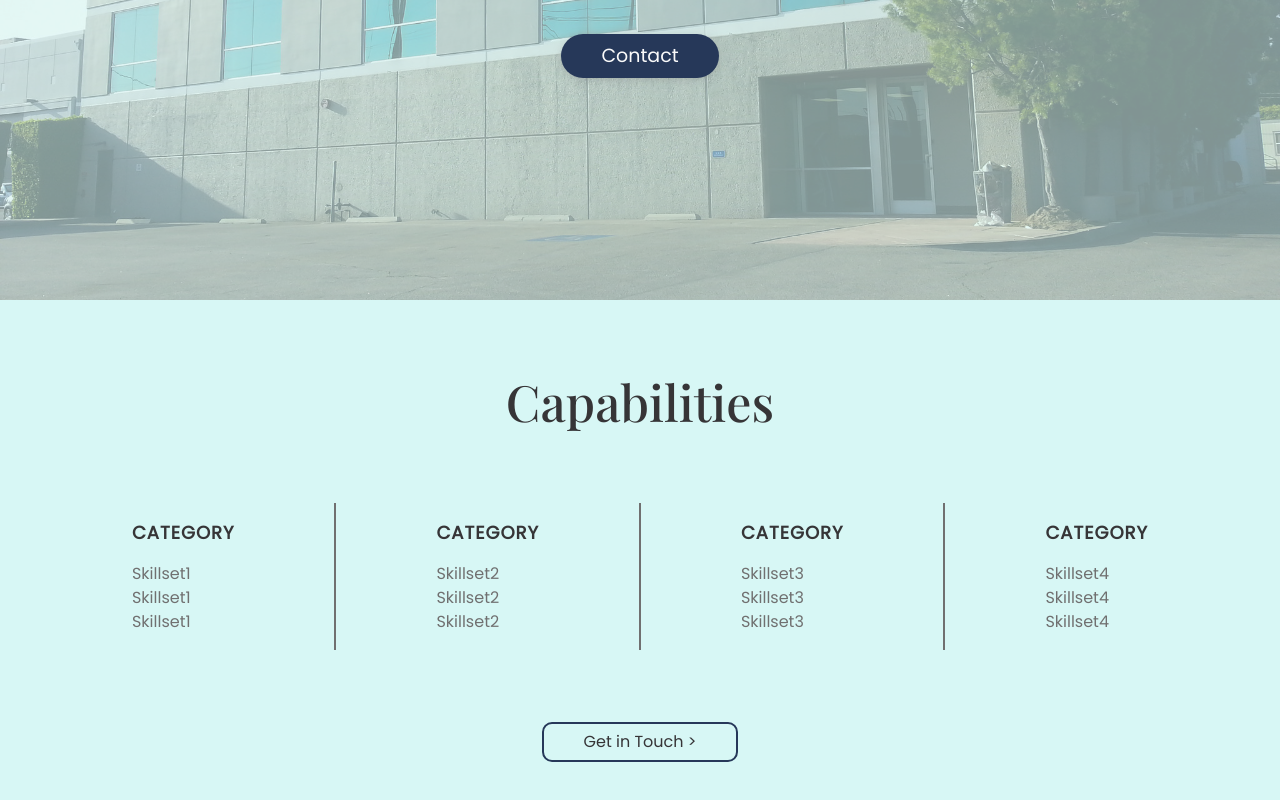
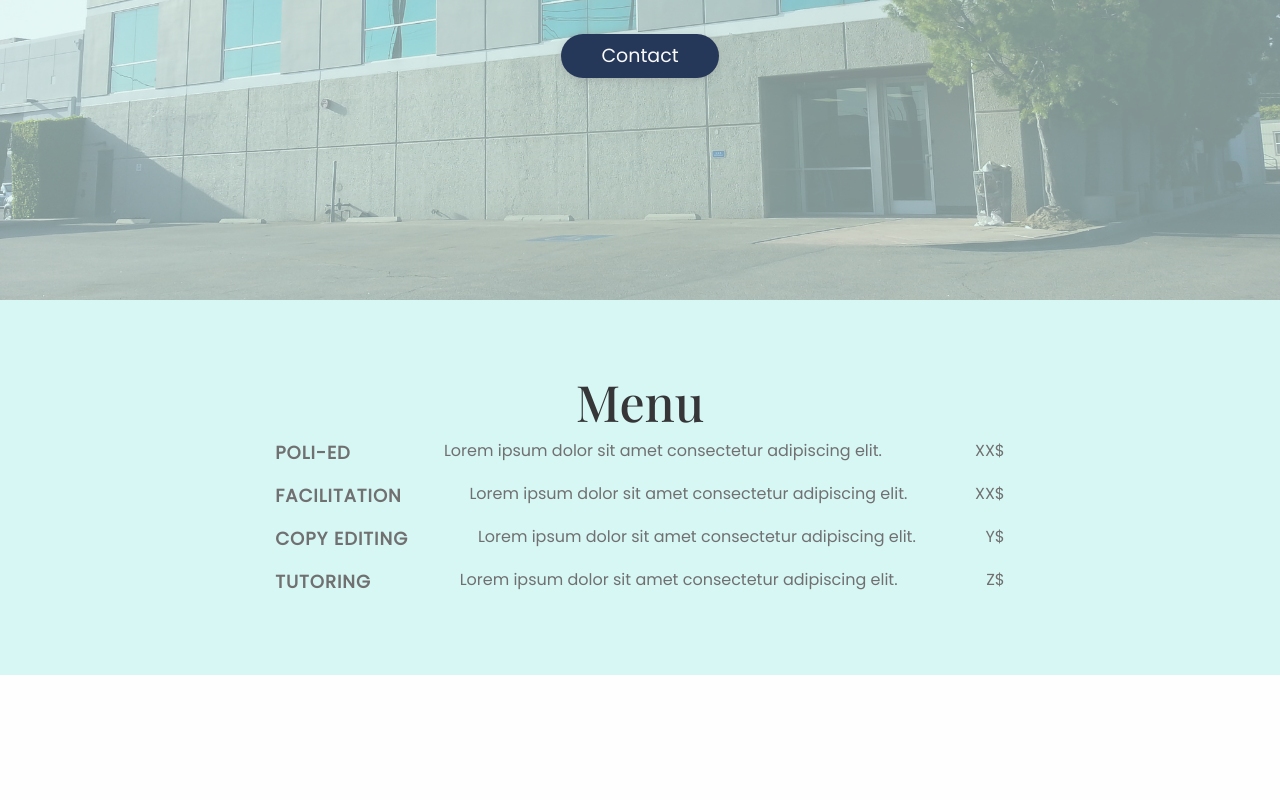
Before and after one commit to Kai-Chase/personal-website, a Next.js app: page / in a window 1280 px wide. Shown: the part 545-1345 px from the top of the page. After the commit the page ends 1220 px from the top, so only its background shows below. Built offline with nearby package versions, Linux system fonts and the light colour scheme.

Commit message:
create menu component for homepage

```diff
--- a/Components/HomePage.js
+++ b/Components/HomePage.js
@@ -7,6 +7,7 @@ import { FontAwesomeIcon } from "@fortawesome/react-fontawesome";
 import { faExternalLinkAlt } from "@fortawesome/free-solid-svg-icons"
 import { userinfo, ctaTexts, headings } from '../Constants/userinfo'
 import Education from './Education'
+import Menu from './Menu'
 
 const HomePage = ({ currentTheme }) => {
     return (
@@ -21,7 +22,7 @@ const HomePage = ({ currentTheme }) => {
             </div>
 
             <div id="skills" className={styles.homeSkillSection} style={{ backgroundColor: currentTheme.secondary }}>
-                <Skills currentTheme={currentTheme} />
+                <Menu currentTheme={currentTheme} menu={userinfo.menu}/>
             </div>
             <div>
                 {/** Add testimonials here */}
--- /dev/null
+++ b/Components/Menu.js
@@ -0,0 +1,33 @@
+import styles from '../styles/Menu.module.css'
+import Link from 'next/link'
+import { userinfo, ctaTexts, headings } from '../Constants/userinfo'
+
+//menu data structure:
+// MenuOption: {option, description, price}
+
+const Menu = ({ currentTheme, menu }) => {
+    return (
+        <>
+            <h1 className={styles.heading} data-aos="fade-up">{headings.menu}</h1>
+            <div className={styles.menuList} style={{ color: currentTheme.subtext }}>
+                <div className={styles.menuListSpacer}></div>
+                <ul className={styles.menuListContainer} data-aos="fade-up">
+                    {
+                        menu.map((item) => {
+                            return (
+                                <div key={item.option}  className={styles.menuItem}>
+                                    <div className={styles.menuItemHeading}>{item.option}</div>
+                                    <div>{item.description}</div>
+                                    <div>{item.price}</div>
+                                </div>
+                            )
+                        })
+                    }
+                </ul>
+                <div className={styles.menuListSpacer}></div>
+            </div>
+        </>
+    );
+}
+
+export default Menu
--- a/Constants/userinfo.js
+++ b/Constants/userinfo.js
@@ -21,6 +21,12 @@ export const userinfo = {
         title: "Hey there, I am Michael.",
         subtitle: "Lorem ipsum dolor sit amet, consectetur adipiscing elit, sed do eiusmod tempor incididunt ut labore et dolore magna aliqua. Ut enim ad minim veniam, quis nostrud exercitation ullamco laboris nisi ut aliquip ex ea commodo consequat. Duis aute irure dolor in reprehenderit in voluptate velit esse cillum dolore eu fugiat nulla pariatur. Excepteur sint occaecat cupidatat non proident, sunt in culpa qui officia deserunt mollit anim id est laborum."
     },
+    menu: [
+        {option: "Poli-Ed", description: "Lorem ipsum dolor sit amet consectetur adipiscing elit.", price: "XX$"},
+        {option: "Facilitation", description: "Lorem ipsum dolor sit amet consectetur adipiscing elit.", price: "XX$"},
+        {option: "Copy Editing", description: "Lorem ipsum dolor sit amet consectetur adipiscing elit.", price: "Y$"},
+        {option: "Tutoring", description: "Lorem ipsum dolor sit amet consectetur adipiscing elit.", price: "Z$"}
+    ],
     capabilities: [
         //this text goes on your home page in table format.
         //For aesthetics, it is advisable for you to mention upto 4 catgeories links only.
@@ -128,6 +134,7 @@ export const headings = {
     aboutPageAwardsSection: 'Awards, Grants & Fellowships',
     workHomePage: 'Work',
     workMainPage: 'Projects',
+    menu: 'Menu',
     capabilities: 'Capabilities',
     about: 'About Me',
     education: 'Education',
--- /dev/null
+++ b/styles/Menu.module.css
@@ -0,0 +1,32 @@
+.heading {
+    font-family: 'Playfair Display', serif;
+    font-size: 50px;
+    text-align: center;
+}
+
+.menuList {
+    display: flex;
+    justify-content: center;
+}
+
+.menuListContainer {
+    flex-grow: 1;
+}
+
+.menuListSpacer {
+    min-width: 20%;
+}
+
+.menuItem {
+    display: flex;
+    flex-direction: row;
+    justify-content: space-between;
+}
+
+.menuItemHeading {
+    margin-bottom: 1rem;
+    font-size: 18px;
+    font-weight: bold;
+    text-transform: uppercase;
+    letter-spacing: 1px;
+}
```
